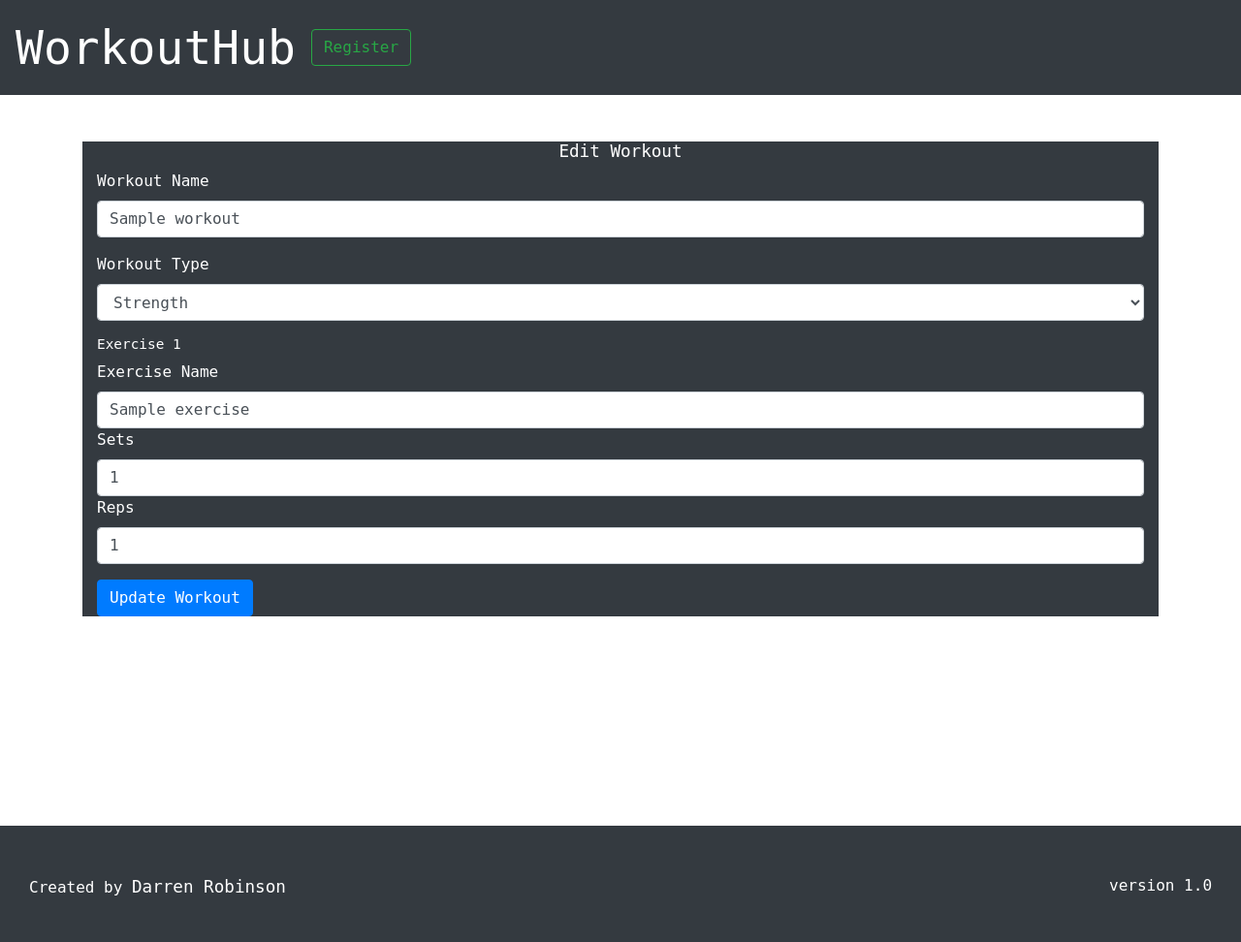
After one commit to darrenrob25/workoutHub-Project, a Flask app: page /edit-workout/1 in a window 1280 px wide. The commit adds this page. Shown: the whole page at 97% size. Run offline with Flask 2, Linux system fonts and the light colour scheme; tables that the repository leaves empty hold one stand-in row (values such as "Sample post"); some libraries are stand-ins or nearby versions; some web fonts are replaced.

Commit message:
Fix: Extensive rewrite, moving view workout and edit workout functionality from JS into static files, now able to delete workouts and edit workout name and category

```diff
--- a/workouthub/routes.py
+++ b/workouthub/routes.py
@@ -1,9 +1,9 @@
 from flask import (
-    flash, render_template, redirect, request, session, url_for, jsonify)
+    flash, render_template, redirect, request, session, url_for, jsonify
+)
 from werkzeug.security import generate_password_hash, check_password_hash
 from workouthub import app, db
 from workouthub.models import User, Workout, Exercise
-import logging
 
 @app.route("/", methods=["GET", "POST"])
 def home():
@@ -40,29 +40,19 @@ def dashboard(username):
     else:
         return redirect(url_for("home"))
 
-    return render_template("dashboard.html", username=username)
-
-@app.route("/workouts", methods=["GET"])
-def get_workouts():
-    if "user" not in session:
-        return jsonify({"error": "Not authorized"}), 403
-
-    user = User.query.filter_by(username=session.get("user")).first()
-    if not user:
-        return jsonify({"error": "User not found"}), 404
-
     workouts = Workout.query.filter_by(user_id=user.id).all()
     workouts_data = []
     for workout in workouts:
         exercises = Exercise.query.filter_by(workout_id=workout.id).all()
         exercises_data = [{"exercise_name": e.exercise_name, "sets": e.sets, "reps": e.reps} for e in exercises]
         workouts_data.append({
+            "id": workout.id,  # Make sure id is included for edit links
             "workout_name": workout.workout_name,
             "workout_type": workout.workout_type,
             "exercises": exercises_data
         })
 
-    return jsonify(workouts_data)
+    return render_template("dashboard.html", username=username, workouts=workouts_data)
 
 @app.route("/register", methods=["GET", "POST"])
 def register():
@@ -163,11 +153,10 @@ def delete_workout(workout_id):
         flash("You do not have permission to delete this workout.", "danger")
         return redirect(url_for("dashboard", username=user.username))
 
-    if workout.user_id == user.id:
-        db.session.delete(workout)
-        db.session.commit()
-        flash("Workout deleted successfully!", "success")
-        return redirect(url_for("dashboard", username=user.username))
+    db.session.delete(workout)
+    db.session.commit()
+    flash("Workout deleted successfully!", "success")
+    return redirect(url_for("dashboard", username=user.username))
 
 @app.route("/edit-workout/<int:workout_id>", methods=["GET", "POST"])
 def edit_workout(workout_id):
@@ -193,4 +182,5 @@ def edit_workout(workout_id):
             flash(f"An error occurred: {str(e)}", "danger")
             return redirect(url_for("edit_workout", workout_id=workout_id))
 
-    return render_template("edit_workout.html", workout=workout)
+    exercises = Exercise.query.filter_by(workout_id=workout_id).all()
+    return render_template("edit_workout.html", workout=workout, exercises=exercises)
--- a/workouthub/static/js/script.js
+++ b/workouthub/static/js/script.js
@@ -6,61 +6,14 @@ document.addEventListener('DOMContentLoaded', function() {
     const addExerciseButton = document.getElementById('add-exercise-button');
     const exercisesContainer = document.getElementById('exercises-container');
     let exerciseCount = 1; // Initialize exercise count
-    let workoutsFetched = false;
 
-    // Fetch and display workouts when "View Workouts" is clicked
+    // Toggle visibility of the view workouts container
     viewWorkoutsLink.addEventListener('click', function(event) {
         event.preventDefault();
-
-        // Hide the add workout container when view workouts is clicked
         addWorkoutContainer.style.display = 'none';
-
         if (workoutsContainer.style.display === 'block') {
             workoutsContainer.style.display = 'none';
         } else {
-            if (!workoutsFetched) {
-                fetch('/workouts')
-                    .then(response => response.json())
-                    .then(data => {
-                        if (data.error) {
-                            alert(data.error);
-                            return;
-                        }
-
-                        const workoutsList = document.getElementById('workouts-list');
-                        workoutsList.innerHTML = '';
-
-                        data.forEach(workout => {
-                            const workoutDiv = document.createElement('div');
-                            workoutDiv.className = 'col-md-6 col-lg-6 mb-4';
-                            workoutDiv.innerHTML = `
-                            <div class="your-workout-container bg-dark p-3 text-white">
-                                <h5>${workout.workout_name}</h5>
-                                <p>${workout.workout_type}</p>
-                                ${workout.exercises.map(exercise => `
-                                    <p>${exercise.exercise_name}: ${exercise.sets} sets, ${exercise.reps} reps</p>
-                                `).join('')}
-                                 <div class="row">
-                                    <a href="/edit-workout/${workout.id}" class="edit-button col">
-                                        <i class="fa fa-arrow-right" aria-hidden="true"></i> Edit Workout
-                                    </a>
-                                    <form action="/delete_workout/${workout.id}" method="POST" class="delete-form col">
-                                        <button type="submit" class="btn btn-link delete-button">
-                                            <i class="fa fa-minus" aria-hidden="true"></i> Delete Workout
-                                        </button>
-                                    </form>
-                                </div>
-                            </div>
-                            `;
-                            workoutsList.appendChild(workoutDiv);
-                        });
-
-                        workoutsFetched = true;
-                    })
-                    .catch(error => {
-                        console.error('Error fetching workouts:', error);
-                    });
-            }
             workoutsContainer.style.display = 'block';
         }
     });
@@ -68,10 +21,7 @@ document.addEventListener('DOMContentLoaded', function() {
     // Toggle visibility of the add workout container
     addWorkoutLink.addEventListener('click', function(event) {
         event.preventDefault();
-
-        // Hide the workouts container when add workout is clicked
         workoutsContainer.style.display = 'none';
-
         if (addWorkoutContainer.style.display === 'block') {
             addWorkoutContainer.style.display = 'none';
         } else {
--- a/workouthub/templates/base.html
+++ b/workouthub/templates/base.html
@@ -21,15 +21,12 @@
                     <a href="{{ url_for('dashboard', username=session['user']) }}">Dashboard</a>
                 </li>
                 <li class="nav-item nav-link">
-                    <a href="{{ url_for('home') }}">Workouts</a>
-                </li>
-                <li class="nav-item nav-link">
                     <a href="{{ url_for('logout') }}">Logout</a>
                 </li>
             </ul>
         </div>
         {% else %}
-        <form class="form-inline my-4 my-lg-0">
+        <form class="form-inline my-4 my-lg-0 justify-content-end">
             <a href="{{ url_for('register') }}">
                 <button class="btn btn-outline-success my-2 my-sm-0 login-button justify-content-end"
                     type="button">Register</button>
--- a/workouthub/templates/dashboard.html
+++ b/workouthub/templates/dashboard.html
@@ -16,7 +16,7 @@
     </div>
 </div>
 
-<!-- View Workouts-->
+<!-- View Workouts -->
 <div id="workouts-container" style="display:none;">
     <div class="container bg-dark workout-head">
         <h4 class="text-center">Your Workouts</h4>
@@ -46,7 +46,7 @@
     </div>
 </div>
 
-<!-- Add Workouts-->
+<!-- Add Workouts -->
 <div id="add-workout-container" class="container bg-dark mt-4" style="display:none;">
     <h4 class="text-center">Add New Workout</h4>
     <form id="add-workout-form" method="POST" action="{{ url_for('add_workout') }}">
--- /dev/null
+++ b/workouthub/templates/edit_workout.html
@@ -0,0 +1,39 @@
+{% extends "base.html" %}
+{% block content %}
+
+<div class="container bg-dark mt-4">
+    <h4 class="text-center">Edit Workout</h4>
+    <form id="edit-workout-form" method="POST" action="{{ url_for('edit_workout', workout_id=workout.id) }}">
+        <div class="form-group">
+            <label for="workout_name">Workout Name</label>
+            <input type="text" class="form-control" id="workout_name" name="workout_name" value="{{ workout.workout_name }}" required>
+        </div>
+        <div class="form-group">
+            <label for="workout_type">Workout Type</label>
+            <select class="form-control" id="workout_type" name="workout_type" required>
+                <option value="Strength" {% if workout.workout_type == 'Strength' %}selected{% endif %}>Strength</option>
+                <option value="Hypertrophy" {% if workout.workout_type == 'Hypertrophy' %}selected{% endif %}>Hypertrophy</option>
+                <option value="Conditioning" {% if workout.workout_type == 'Conditioning' %}selected{% endif %}>Conditioning</option>
+                <option value="Functional" {% if workout.workout_type == 'Functional' %}selected{% endif %}>Functional</option>
+                <option value="Calisthenics" {% if workout.workout_type == 'Calisthenics' %}selected{% endif %}>Calisthenics</option>
+                <option value="Other" {% if workout.workout_type == 'Other' %}selected{% endif %}>Other</option>
+            </select>
+        </div>
+        <div id="exercises-container">
+            {% for exercise in exercises %}
+                <div class="exercise form-group">
+                    <h5>Exercise {{ loop.index }}</h5>
+                    <label for="exercise_name_{{ loop.index0 }}">Exercise Name</label>
+                    <input type="text" class="form-control" id="exercise_name_{{ loop.index0 }}" name="exercise_name[]" value="{{ exercise.exercise_name }}" required>
+                    <label for="sets_{{ loop.index0 }}">Sets</label>
+                    <input type="number" class="form-control" id="sets_{{ loop.index0 }}" name="sets[]" value="{{ exercise.sets }}" required>
+                    <label for="reps_{{ loop.index0 }}">Reps</label>
+                    <input type="number" class="form-control" id="reps_{{ loop.index0 }}" name="reps[]" value="{{ exercise.reps }}" required>
+                </div>
+            {% endfor %}
+        </div>
+        <button type="submit" class="btn btn-primary">Update Workout</button>
+    </form>
+</div>
+
+{% endblock %}
```
Also changed, not shown: workouthub/templates/edit-workout.html (deleted, +0 -16 lines).
